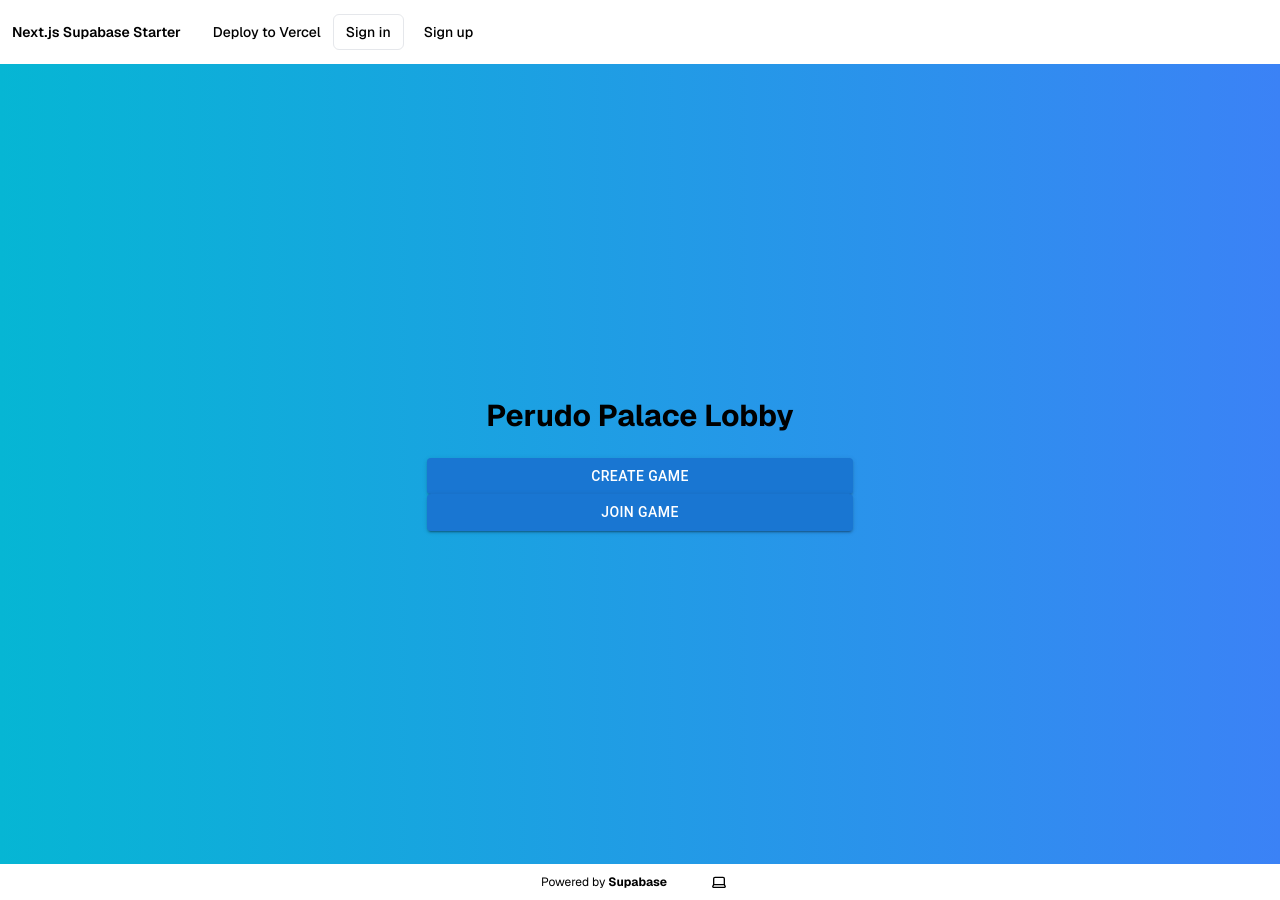
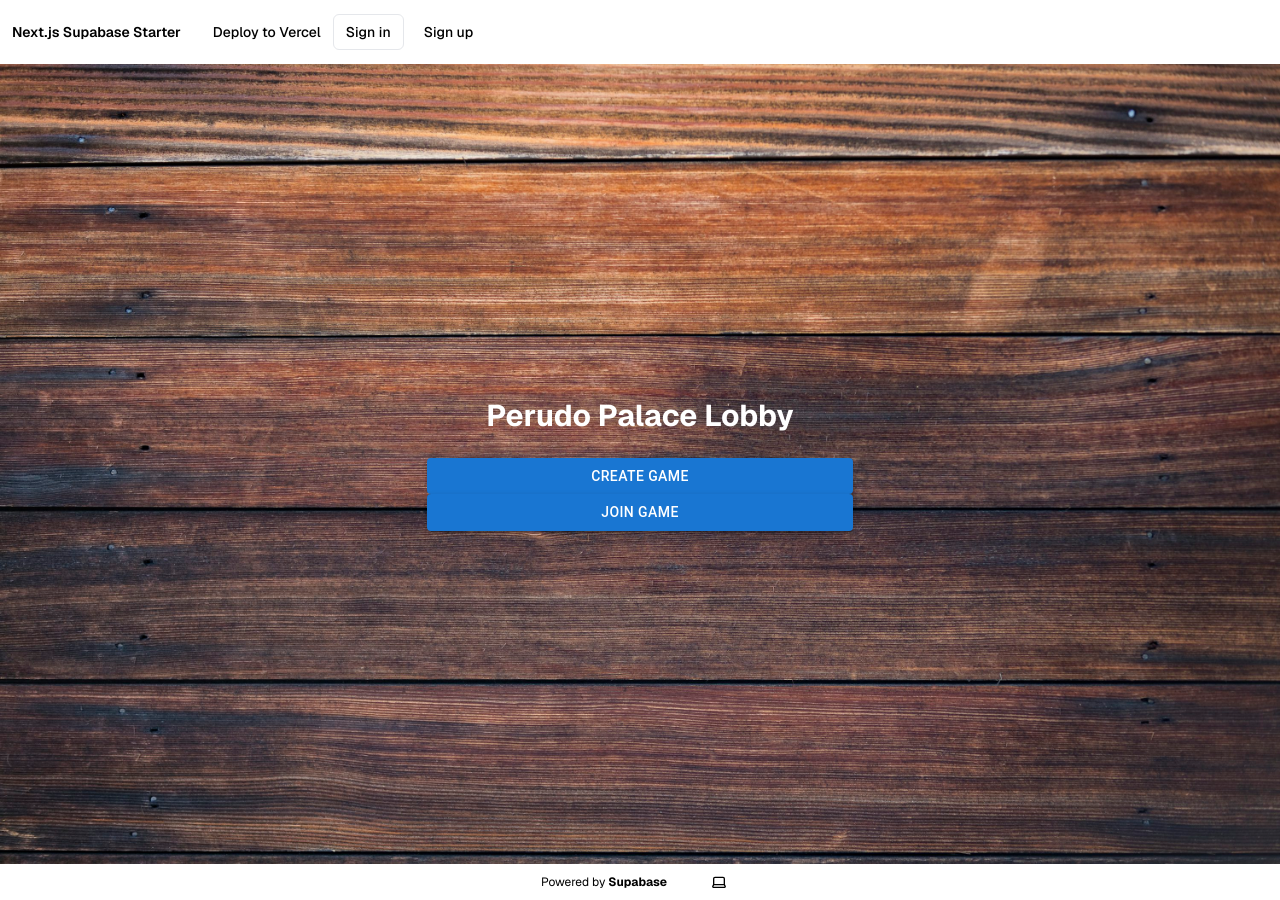
Before and after one commit to rakenduste-programmeerimine-2024/perudo-palace, a Next.js app: page /lobby in a window 1280 px wide. Built offline with nearby package versions, Linux system fonts and the light colour scheme; no server answers.

Commit message:
add new background
- Lisatud taustaks jpg pilt

```diff
--- a/components/pages/create.tsx
+++ b/components/pages/create.tsx
@@ -4,7 +4,9 @@ import { TextField, Button } from '@mui/material';
 
 const Create: React.FC = () => {
   return (
-    <div className="flex flex-col items-center justify-center min-h-screen bg-gray-100">
+    <div
+    className="flex flex-col items-center justify-center min-h-screen w-screen bg-back-bg bg-cover bg-center"
+    >
       <h1 className="text-3xl font-bold mb-6">Perudo Palace Create Game</h1>
       <div className="space-y-4 w-1/3">
         <TextField
--- a/components/pages/lobby.tsx
+++ b/components/pages/lobby.tsx
@@ -4,10 +4,10 @@ import { Button } from '@mui/material';
 
 const Lobby: React.FC = () => {
   return (
-    <div //h-screen (kõrgus) w-screen (laius, see muudab ka kastide suurust hetkel)
-    className="flex flex-col items-center justify-center min-h-screen w-screen bg-gradient-to-r from-cyan-500 to-blue-500"
+    <div
+      className="flex flex-col items-center justify-center min-h-screen w-screen bg-back-bg bg-cover bg-center"
     >
-      <h1 className="text-3xl font-bold mb-6">Perudo Palace Lobby</h1>
+      <h1 className="text-3xl font-bold mb-6 text-white">Perudo Palace Lobby</h1>
       <div className="space-y-4 w-1/3">
         <Link href="/create" passHref>
           <Button
--- a/tailwind.config.js
+++ b/tailwind.config.js
@@ -5,6 +5,12 @@ module.exports = {
     "./components/**/*.{js,ts,jsx,tsx}",
   ],
   theme: {
+    extend: {
+      backgroundImage: {
+        'back-bg': "url('/image/background.jpg')",
+        'back2-bg': "url('/image/background1.png')",//selle pildi võiks välja vahetada
+      },
+    },
     backgroundSize: {
       'auto': 'auto',
       'cover': 'cover',
```
Also changed, not shown: public/image/background.jpg (renamed from app/public/images/background.jpg), public/image/background1.png (renamed from app/public/images/background1.png).
